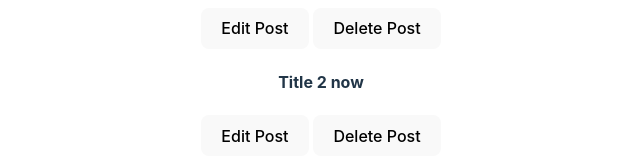
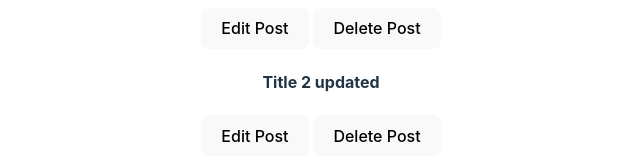
Before and after one commit to Drakkarrr/tanstack-query-crud, a React (Vite) app: page / in a window 1280 px wide. Shown: the part 409-569 px from the top of the page, without its empty margins (319-959 px from the left). Built offline with nearby package versions, Linux system fonts and the light colour scheme; data requests are answered from the project's data file.

Commit message:
fet: added success fetch post and edit funtionalities

```diff
--- a/db.json
+++ b/db.json
@@ -3,12 +3,12 @@
     {
       "id": "1",
       "title": "Title 1 edit",
-      "body": "Body 1"
+      "body": "Body 1aDSA"
     },
     {
       "id": "2",
-      "title": "Title 2 now",
-      "body": "Body 2"
+      "title": "Title 2 updated",
+      "body": "Body 2 this update"
     },
     {
       "id": "3",
--- a/src/pages/EditPost.jsx
+++ b/src/pages/EditPost.jsx
@@ -30,6 +30,7 @@ const EditPost = () => {
 
   const handleSubmit = (updatePost) => {
     updatePostMutation.mutate({ id, ...updatePost });
+    alert('Post updated successfully!');
   };
   return (
     <div>
```
